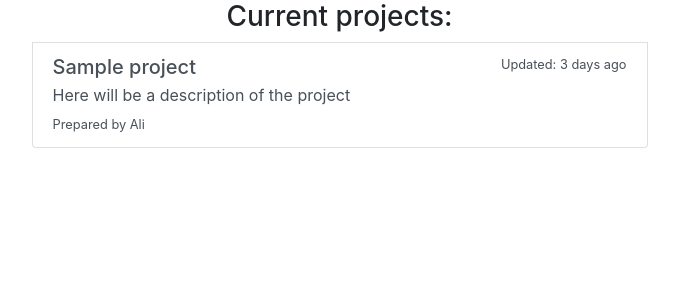
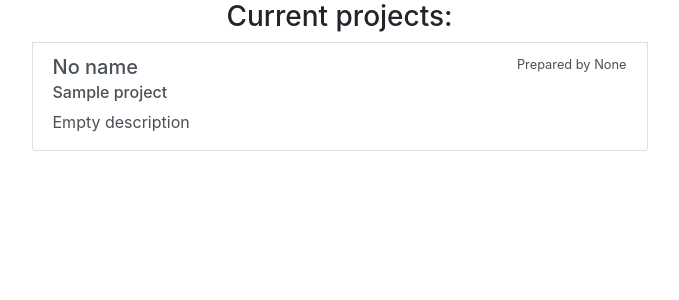
Before and after one commit to kate-v-stepanova/B250_lab_monitor, a Flask app: template templates/projects.html in a window 1280 px wide. Shown: the part 56-356 px from the top of the page, without its empty margins (293-972 px from the left). Run offline with Flask 2, Linux system fonts and the light colour scheme; the template is opened without the code that fills it: most values are stand-ins (such as "Sample title", 1, 10 or a date in 2020); some libraries are stand-ins or nearby versions.

Commit message:
Project list: show real data instead of placeholders

```diff
--- a/templates/projects.html
+++ b/templates/projects.html
@@ -16,11 +16,13 @@
     {% for project in projects %}
       <a href="/project_info/{{ project }}" class="list-group-item list-group-item-action">
         <div class="d-flex w-100 justify-content-between">
-          <h5 class="mb-1">{{ project }}</h5>
-          <small>Updated: 3 days ago</small>
+          <h5 class="mb-1">{{ project_info.get(project, {}).get('project_name', "No name") }}</h5>
+          <small>Prepared by {{ project_info.get(project, {}).get('prepared_by') }}</small>
         </div>
-        <p class="mb-1">Here will be a description of the project</p>
-        <small>Prepared by Ali</small>
+        <div class="d-flex w-100">
+          <h6>{{ project }}</h6>
+        </div>
+        <p class="mb-1">{{ project_info.get(project, {}).get('description', "Empty description") }}</p>
       </a>
     {% endfor %}
     </div>
```
Also changed, not shown: url_handlers/project_info.py (+1 -8 lines), url_handlers/projects.py (+8 -1 lines).
